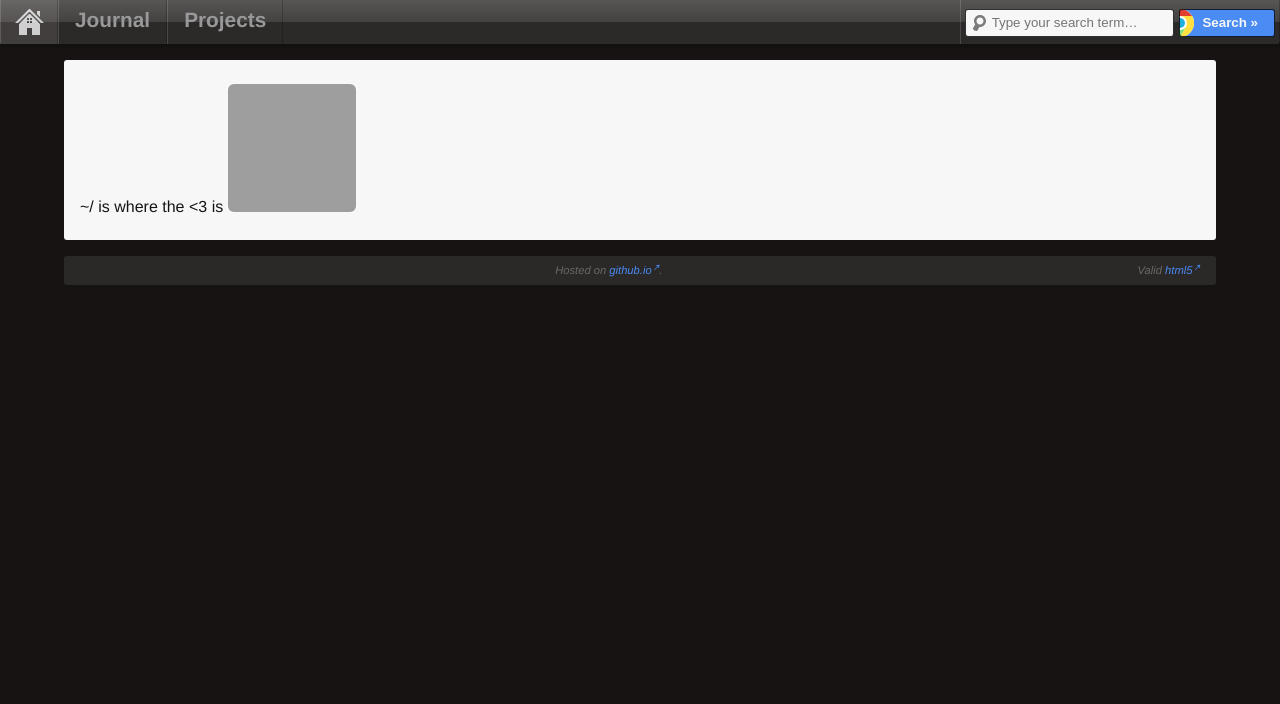
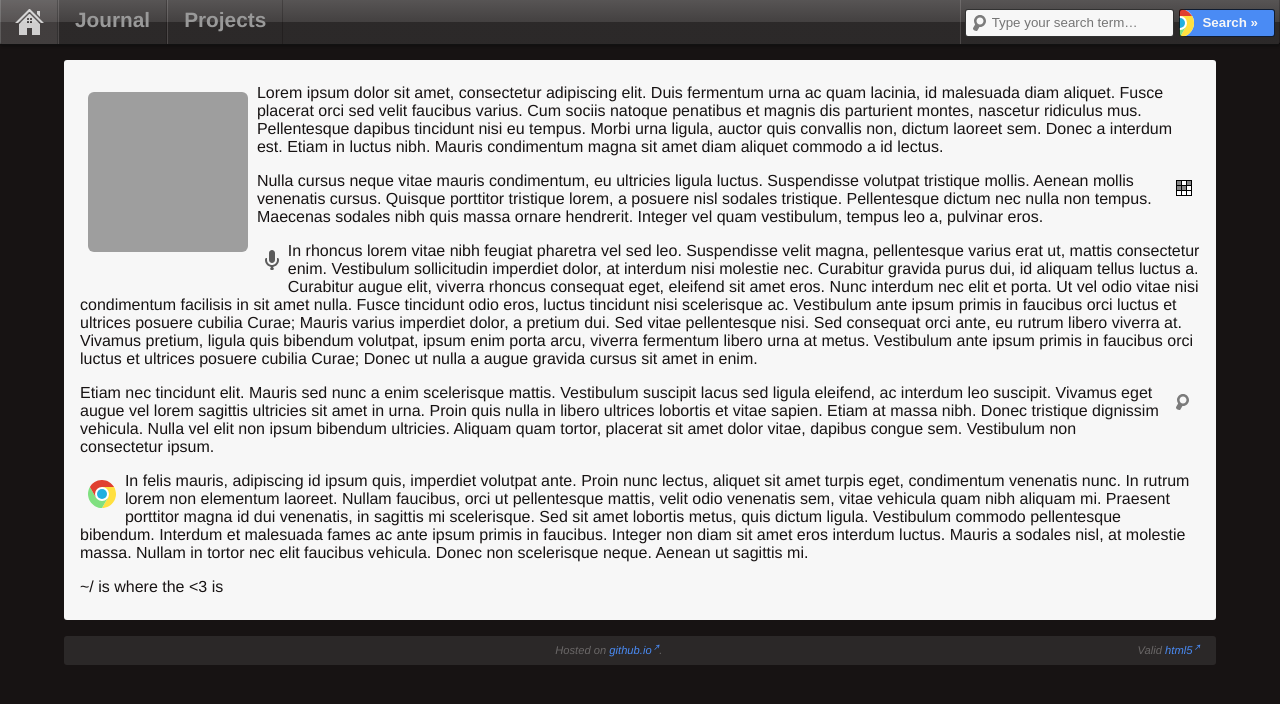
Before and after one commit to akoimeexx/akoimeexx.github.io, a Jekyll site: the page built from index.html, in a window 1280 px wide. Shown: the top 704 px of the page. Built offline with Jekyll 4.4.1, drawn with Linux system fonts in a browser that asks for light colours; comment, search, counter and statistics services are not loaded; grey boxes are pictures that could not be loaded.

Commit message:
Added placeholders for project section, lipsum'ed the homepage for layout testing.

```diff
--- a/_config.yml
+++ b/_config.yml
@@ -1,10 +1,15 @@
+description: ""
 encoding: utf-8
 exclude: [README.md, template.html, LICENSE]
+github: akoimeexx
+gravatar_url: //s.gravatar.com/avatar/42c385b8a321b1cd97c10544fb4b1914?s=160
 kramdown:
   input: GFM
 paginate: 10
 paginate_path: "/journal/page-:num"
 permalink: /journal/:title
+pygments: true
 safe: true
 timezone: America/Detroit
+twitter: akoimeexx
 url: http://akoimeexx.github.io
--- a/_includes/header.html
+++ b/_includes/header.html
@@ -41,10 +41,10 @@
                     <li><strong>Embedded:</strong></li>
                     <!--<li><a href="https://gist.github.com/akoimeexx/2216018" rel="external">Atmel Attiny85 Code</a></li>-->
                     <li><a href="{{ site.url }}/projects/arc/">&ldquo;ARC&rdquo; &sdot; Automated Robotic Carrier</a></li>
-                    <li><a href="{{ site.url }}/projects/ebike/">Electric Motorcycle rebuild</a></li><!-- Motor controller wired up, figure out a way to mount motor into frame and connect sprocket to output shaft. -->
+                    <li><a href="{{ site.url }}/projects/e-cycle/">Electric Motorcycle rebuild</a></li><!-- Motor controller wired up, figure out a way to mount motor into frame and connect sprocket to output shaft. -->
                     <!--<li><a href="{{ site.url }}/projects/electric-mask/"><strike>Electronic Acrylic Mask</strike></a></li>-->
                     <!--<li><a href="{{ site.url }}/projects/amp/"><strike>Guitar Amplifier</strike></a></li>-->
-                    <li><a href="{{ site.url }}/projects/keyboard/">IBM Model F Terminal Keyboard rebuild</a></li>
+                    <li><a href="{{ site.url }}/projects/keyboard/">IBM Model M Terminal Keyboard rebuild</a></li>
                     <!--<li><a href="{{ site.url }}/projects/save-manager/"><strike>NDS Save Manager</strike></a></li>-->
                     <li><a href="{{ site.url }}/projects/unet/">uNet &sdot; OpenWRT TP-Link Router Network</a></li><!-- Super geek network. two DDWRT-flashed routers, NAS, & Mac Mini, Uninterruptible Power Supply -->
                     <!--<li><a href="{{ site.url }}/projects//staves/">Wizard's Staves</a></li>--><!-- twisted roots with rgb led, carved shaft; Walking Sticks -->
@@ -57,15 +57,16 @@
                     <li><hr /></li>
                     <li><strong>Other:</strong></li>
                     <!--<li><a href="{{ site.url }}/projects/">Chainmaille-Leather Bracers</a></li>-->
-                    <li><a href="{{ site.url }}/projects/">Custom Electric Guitar</a></li>
+                    <li><a href="{{ site.url }}/projects/guitar/">Custom Electric Guitar</a></li>
                     <!--<li><a href="{{ site.url }}/projects/">Oper.bashrc</a></li>--><!-- .bashrc config file for streamlined sysadmin'ing -->
                 </ul>
             </li>
             </li>
             <li class="right">
-                <form id="google-search" action="http://www.google.com/search" method="get" target="_blank">
+                <form class="google-search" id="cse-search-box" action="https://www.google.com/cse/publicurl" method="get" target="_blank">
+                    <input type="hidden" name="cx" value="000616373977145830974:hfjmfzh8xtk" />
                     <input type="text" name="q" id="search" placeholder="Type your search term&hellip;" required />
-                    <input type="hidden" name="q" value="site:{{ site.url }}/" />
+                    <!--<input type="hidden" name="q" value="site:{{ site.url }}/" />-->
                     <input type="submit" title="Google Search" value="Search &raquo;" />
                 </form>
             </li>
--- a/_layouts/homepage.html
+++ /dev/null
@@ -1,3 +0,0 @@
-{% include header.html %}
-            {{ content }}
-{% include footer.html %}
--- /dev/null
+++ b/_layouts/page.html
@@ -0,0 +1,4 @@
+{% include header.html %}
+            {% if page.title %}<header><h1>{{ page.title }}</h1></header>{% endif %}
+            {{ content }}
+{% include footer.html %}
--- a/index.html
+++ b/index.html
@@ -1,12 +1,19 @@
 ---
-layout: homepage
-title: Johnathan McKnight
+layout: page
 ---
 <p>
-	~/ is where the &lt;3 is
-    <img
-        src="//s.gravatar.com/avatar/42c385b8a321b1cd97c10544fb4b1914?s=128"
-        style="border-radius: 6px;"
-        alt=""
-    />
-</p>
+    <img src="{{ site.gravatar_url }}" alt="" style="border-radius: 6px;" />
+    Lorem ipsum dolor sit amet, consectetur adipiscing elit. Duis fermentum urna ac quam lacinia, id malesuada diam aliquet. Fusce placerat orci sed velit faucibus varius. Cum sociis natoque penatibus et magnis dis parturient montes, nascetur ridiculus mus. Pellentesque dapibus tincidunt nisi eu tempus. Morbi urna ligula, auctor quis convallis non, dictum laoreet sem. Donec a interdum est. Etiam in luctus nibh. Mauris condimentum magna sit amet diam aliquet commodo a id lectus.</p>
+<p>
+    <img src="/media/images/favicon.svg" alt="" />
+    Nulla cursus neque vitae mauris condimentum, eu ultricies ligula luctus. Suspendisse volutpat tristique mollis. Aenean mollis venenatis cursus. Quisque porttitor tristique lorem, a posuere nisl sodales tristique. Pellentesque dictum nec nulla non tempus. Maecenas sodales nibh quis massa ornare hendrerit. Integer vel quam vestibulum, tempus leo a, pulvinar eros.</p>
+<p>
+    <img src="/media/images/microphone.svg" alt="" />
+    In rhoncus lorem vitae nibh feugiat pharetra vel sed leo. Suspendisse velit magna, pellentesque varius erat ut, mattis consectetur enim. Vestibulum sollicitudin imperdiet dolor, at interdum nisi molestie nec. Curabitur gravida purus dui, id aliquam tellus luctus a. Curabitur augue elit, viverra rhoncus consequat eget, eleifend sit amet eros. Nunc interdum nec elit et porta. Ut vel odio vitae nisi condimentum facilisis in sit amet nulla. Fusce tincidunt odio eros, luctus tincidunt nisi scelerisque ac. Vestibulum ante ipsum primis in faucibus orci luctus et ultrices posuere cubilia Curae; Mauris varius imperdiet dolor, a pretium dui. Sed vitae pellentesque nisi. Sed consequat orci ante, eu rutrum libero viverra at. Vivamus pretium, ligula quis bibendum volutpat, ipsum enim porta arcu, viverra fermentum libero urna at metus. Vestibulum ante ipsum primis in faucibus orci luctus et ultrices posuere cubilia Curae; Donec ut nulla a augue gravida cursus sit amet in enim.</p>
+<p>
+    <img src="/media/images/search.svg" alt="" />
+    Etiam nec tincidunt elit. Mauris sed nunc a enim scelerisque mattis. Vestibulum suscipit lacus sed ligula eleifend, ac interdum leo suscipit. Vivamus eget augue vel lorem sagittis ultricies sit amet in urna. Proin quis nulla in libero ultrices lobortis et vitae sapien. Etiam at massa nibh. Donec tristique dignissim vehicula. Nulla vel elit non ipsum bibendum ultricies. Aliquam quam tortor, placerat sit amet dolor vitae, dapibus congue sem. Vestibulum non consectetur ipsum.</p>
+<p>
+    <img src="/media/images/icon-chrome_handcoded.svg" alt="" />
+    In felis mauris, adipiscing id ipsum quis, imperdiet volutpat ante. Proin nunc lectus, aliquet sit amet turpis eget, condimentum venenatis nunc. In rutrum lorem non elementum laoreet. Nullam faucibus, orci ut pellentesque mattis, velit odio venenatis sem, vitae vehicula quam nibh aliquam mi. Praesent porttitor magna id dui venenatis, in sagittis mi scelerisque. Sed sit amet lobortis metus, quis dictum ligula. Vestibulum commodo pellentesque bibendum. Interdum et malesuada fames ac ante ipsum primis in faucibus. Integer non diam sit amet eros interdum luctus. Mauris a sodales nisl, at molestie massa. Nullam in tortor nec elit faucibus vehicula. Donec non scelerisque neque. Aenean ut sagittis mi.</p>
+<p>~/ is where the &lt;3 is</p>
--- a/media/css/stylesheet.css
+++ b/media/css/stylesheet.css
@@ -38,14 +38,14 @@ hr { margin: 0px auto; width: 85%; }
 .hidden { display: none !important; }
 
 /* Customize our search form to emulate a Google-esque feel with a special flare */
-form#google-search input[type="text"]#search {
+form.google-search input[type="text"]#search {
 	background: #f7f7f7 url('../images/search.svg') 3px center no-repeat;
 	border: 1px solid rgba(0, 0, 0, 0.8);
 	border-radius: 3px;
 	height: 10px;
 	padding: 8px 4px 8px 26px;
 }
-form#google-search input[type="submit"] {
+form.google-search input[type="submit"] {
 	background: #4a8bf4 url('../images/icon-chrome_handcoded.svg') -14px center no-repeat;
 	border: 1px solid rgba(0, 0, 0, 0.8);
 	border-radius: 3px;
@@ -55,7 +55,7 @@ form#google-search input[type="submit"] {
 	height: 28px;
 	padding: 4px 16px 4px 22px;
 }
-form#google-search input[type="submit"]:hover {
+form.google-search input[type="submit"]:hover {
 	background: #4a8bf4 url('../images/icon-chrome_handcoded-animated.svg') -14px center no-repeat;
 }
 
@@ -147,13 +147,14 @@ menu#navigation > li > ul {
 menu#navigation > li:hover > ul { display: block; }
 menu#navigation > li > ul li > a { min-width: 160px; padding: 8px 16px; }
 
-section.content aside {
+section#content aside {
     color: rgba(0, 0, 0, 0.6);
     font-size: 0.8em;
     font-style: italic;
 }
 
-
+section#content p:nth-child(odd) img { float: left; margin: 1ex; }
+section#content p:nth-child(even) img { float: right; margin: 1ex; }
 
 ul.archive, ul.paginator { list-style-type: none; }
 ul.archive a, ul.paginator a { text-decoration: none; }
--- /dev/null
+++ b/projects/ac-pattern/index.html
@@ -0,0 +1,4 @@
+---
+layout: page
+title: Placeholder
+---
--- /dev/null
+++ b/projects/arc/index.html
@@ -0,0 +1,4 @@
+---
+layout: page
+title: Placeholder
+---
--- /dev/null
+++ b/projects/e-cycle/index.html
@@ -0,0 +1,4 @@
+---
+layout: page
+title: Placeholder
+---
--- /dev/null
+++ b/projects/euphorumbb/index.html
@@ -0,0 +1,4 @@
+---
+layout: page
+title: Placeholder
+---
--- /dev/null
+++ b/projects/guitar/index.html
@@ -0,0 +1,4 @@
+---
+layout: page
+title: Placeholder
+---
--- a/projects/index.html
+++ b/projects/index.html
@@ -1,4 +1,4 @@
 ---
-layout: homepage
+layout: page
 title: Projects and Ideas
 ---
--- /dev/null
+++ b/projects/pkmn/index.html
@@ -0,0 +1,4 @@
+---
+layout: page
+title: Placeholder
+---
--- /dev/null
+++ b/projects/unet/index.html
@@ -0,0 +1,4 @@
+---
+layout: page
+title: Placeholder
+---
```
Also changed, not shown: projects/keyboard/index.html (added, +19 -0 lines), projects/keyboard/keyboard-1.png (added), projects/keyboard/keyboard-2.png (added).
